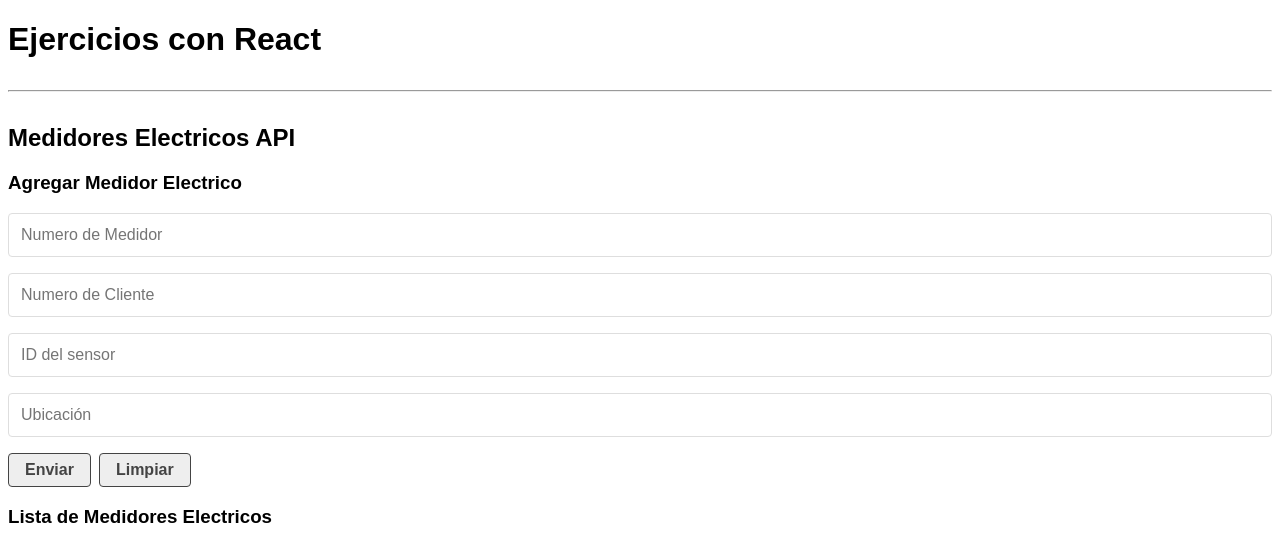
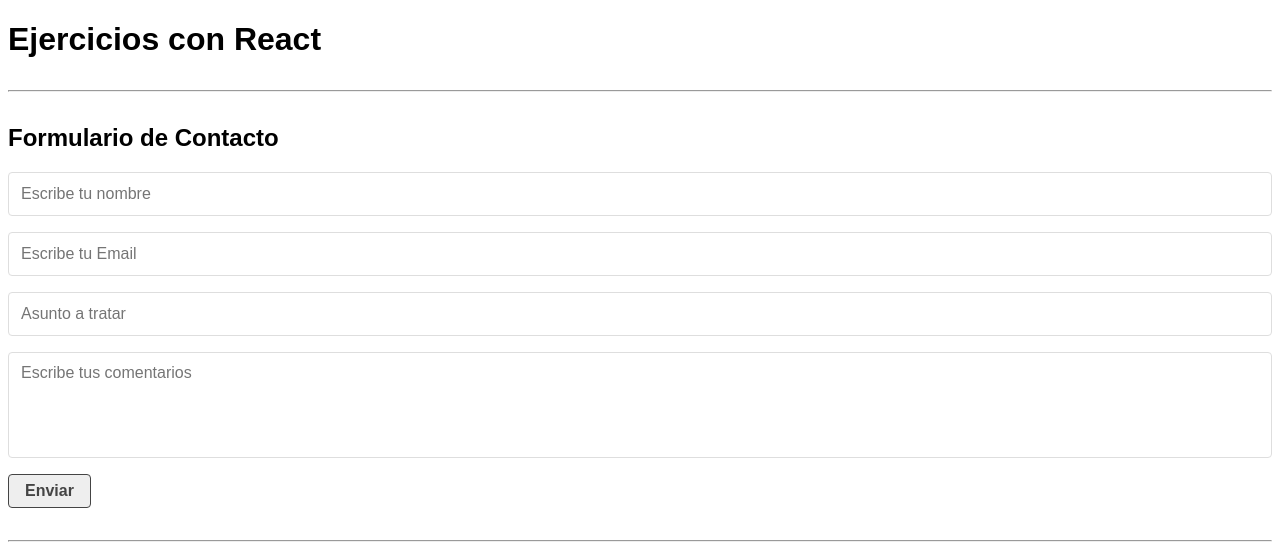
Before and after one commit to torvic/react-basicos, a React (Create React App) app in the folder react-ejercicios/: page / in a window 1280 px wide. Shown: the top 555 px of the page. Built offline with nearby package versions, Linux system fonts and the light colour scheme; no server answers.

Commit message:
validacion de formularios

```diff
--- a/react-ejercicios/src/App.js
+++ b/react-ejercicios/src/App.js
@@ -5,11 +5,14 @@
 import SongSearch from './components/SongSearch';
 import SelectsAnidados from './components/SelectsAnidados';
 import ElectricMeterApi from './components/ElectricMeterApi';
+import ContactForm from './components/ContactForm';
 
 function App() {
   return (
     <>
       <h1>Ejercicios con React</h1>
+      <hr/>
+			<ContactForm/>
       <hr/>
       <ElectricMeterApi />
       <hr/>
--- /dev/null
+++ b/react-ejercicios/src/components/ContactForm.js
@@ -0,0 +1,110 @@
+import { useForm } from "../hooks/useForm";
+import Loader from "./Loader";
+import Message from "./Message";
+
+const initialForm = {
+	name: "",
+	email: "",
+	subject: "",
+	comments: "",
+};
+
+const validationsForm = (form) => {
+	let errors = {};
+	let regexName = /^[A-Za-zÑñÁáÉéÍíÓóÚúÜü\s]+$/;
+	let regexEmail = /^(\w+[/./-]?){1,}@[a-z]+[/.]\w{2,}$/;
+	let regexComments = /^.{1,255}$/;
+
+	if(!form.name.trim()) {
+		errors.name = "El campo 'Nombre' es requerido.";
+	} else if (!regexName.test(form.name.trim())){
+		errors.name = "El campo 'Nombre' solo acepta letras y espacios en blanco.";
+	}
+
+	if(!form.email.trim()) {
+		errors.email = "El campo 'Email' es requerido.";
+	}	else if (!regexEmail.test(form.email.trim())){
+		errors.email = "El campo 'Email' es incorrecto.";
+	}
+
+	if(!form.subject.trim()) {
+		errors.subject = "El campo 'Asunto a tratar' es requerido.";
+	}
+
+	if(!form.comments.trim()) {
+		errors.comments = "El campo 'Comentarios' es requerido.";
+	}	else if (!regexComments.test(form.comments.trim())){
+		errors.comments = "El campo 'Comentarios' no debe exceder los 255 caracteres.";
+	}
+	return errors;
+};
+
+let styles = {
+	fontWeight: "bold",
+	color:"#dc3545",
+};
+
+const ContactForm = () => {
+  const {
+    form,
+    errors,
+    loading,
+    response,
+    handleChange,
+    handleBlur,
+    handleSubmit,
+  } = useForm(initialForm, validationsForm);
+  return (
+    <div>
+      <h2>Formulario de Contacto</h2>
+      <form onSubmit={handleSubmit}>
+        <input
+          type="text"
+          name="name"
+          placeholder="Escribe tu nombre"
+          onBlur={handleBlur}
+          onChange={handleChange}
+          value={form.value}
+          required
+        />
+				{errors.name && <p style={styles}>{errors.name}</p>}
+        <input
+          type="email"
+          name="email"
+          placeholder="Escribe tu Email"
+          onBlur={handleBlur}
+          onChange={handleChange}
+          value={form.value}
+          required
+        />
+				{errors.email && <p style={styles}>{errors.email}</p>}
+        <input
+          type="text"
+          name="subject"
+          placeholder="Asunto a tratar"
+          onBlur={handleBlur}
+          onChange={handleChange}
+          value={form.value}
+          required
+        />
+				{errors.subject && <p style={styles}>{errors.subject}</p>}
+        <textarea
+          name="comments"
+          cols="50"
+          rows="5"
+          placeholder="Escribe tus comentarios"
+          onBlur={handleBlur}
+          onChange={handleChange}
+          value={form.comments}
+          required
+        ></textarea>
+				{errors.comments && <p style={styles}>{errors.comments}</p>}
+				<input type="submit" value="Enviar" />
+      </form>
+			{loading && <Loader/>}
+			{response && <Message msg="Los datos han sido enviados" bgColor="#198754" />}
+    </div>
+  );
+};
+
+export default ContactForm;
--- a/react-ejercicios/src/components/SelectList.js
+++ b/react-ejercicios/src/components/SelectList.js
@@ -4,7 +4,7 @@
 
 const SelectList = ({ title, url, handleChange }) => {
   const { data, error, loading } = useFetch(url);
-  console.log(data);
+  //console.log(data);
 
   if (!data) return null;
 
@@ -20,7 +20,7 @@
   let id = `select-${title}`;
   let label = title.charAt(0).toUpperCase() + title.slice(1);
   let options = data.response[title];
-  console.log(options);
+  //console.log(options);
 
   return (
     <>
--- a/react-ejercicios/src/components/SelectsAnidados.js
+++ b/react-ejercicios/src/components/SelectsAnidados.js
@@ -6,7 +6,7 @@
   const [town, setTown] = useState("");
   const [suburb, setSuburb] = useState("");
 
-  console.log(state);
+  //console.log(state);
   const TOKEN = "d81a7ac7-976d-4e1e-b7d3-b1979d791b6c"
   return (
     <div>
--- /dev/null
+++ b/react-ejercicios/src/hooks/useForm.js
@@ -0,0 +1,60 @@
+import { useState } from "react";
+import { helpHttp } from "../helpers/helpHttp";
+
+export const useForm = (initialForm, validateForm) => {
+  const [form, setForm] = useState(initialForm);
+  const [errors, setErrors] = useState({});
+  const [loading, setLoading] = useState(false);
+  const [response, setResponse] = useState(null);
+
+  const handleChange = (e) => {
+    const { name, value } = e.target;
+    setForm({
+      ...form,
+      [name]: value,
+    });
+  };
+
+  const handleBlur = (e) => {
+    handleChange(e);
+    setErrors(validateForm(form));
+  };
+
+  const handleSubmit = (e) => {
+    e.preventDefault();
+    setErrors(validateForm(form));
+
+    if (Object.keys(errors).length === 0) {
+      //alert("Enviando formulario...");
+      setLoading(true);
+      helpHttp()
+        .post("https://formsubmit.co/ajax/130111@unsaac.edu.pe", {
+          body: form,
+          headers: {
+            "Content-Type": "application/json",
+            Accept: "appliction/json",
+          },
+        })
+        .then((res) => {
+					setForm(initialForm);
+          setLoading(false);
+          setResponse(true);
+					setTimeout(() => {
+						setResponse(false);
+					}, 5000);
+        });
+    } else {
+      return;
+    }
+  };
+
+  return {
+    form,
+    errors,
+    loading,
+    response,
+    handleChange,
+    handleBlur,
+    handleSubmit,
+  };
+};
--- a/react-ejercicios/src/index.css
+++ b/react-ejercicios/src/index.css
@@ -10,7 +10,9 @@
   box-sizing: inherit;
 }
 
-input[type="text"] {
+input[type="text"],
+input[type="email"],
+textarea {
   border: thin solid #dedede;
   border-radius: 0.25rem;
   padding: 0.75rem;
@@ -22,6 +24,12 @@
   line-height: 1;
   background-color: transparent;
 }
+
+textarea {
+	font-family: inherit;
+	resize: none;
+}
+
 
 button,
 input[type="submit"],
```
